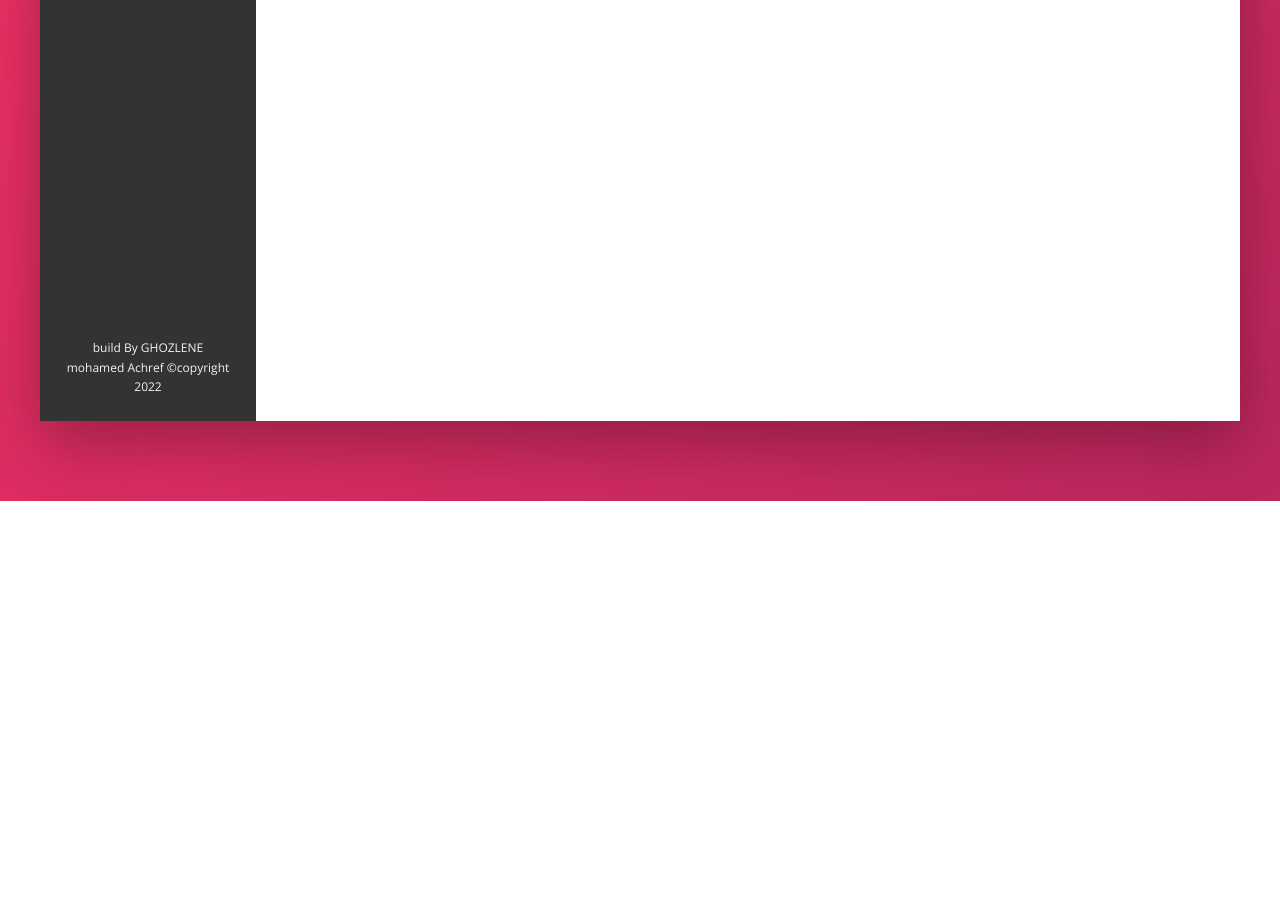
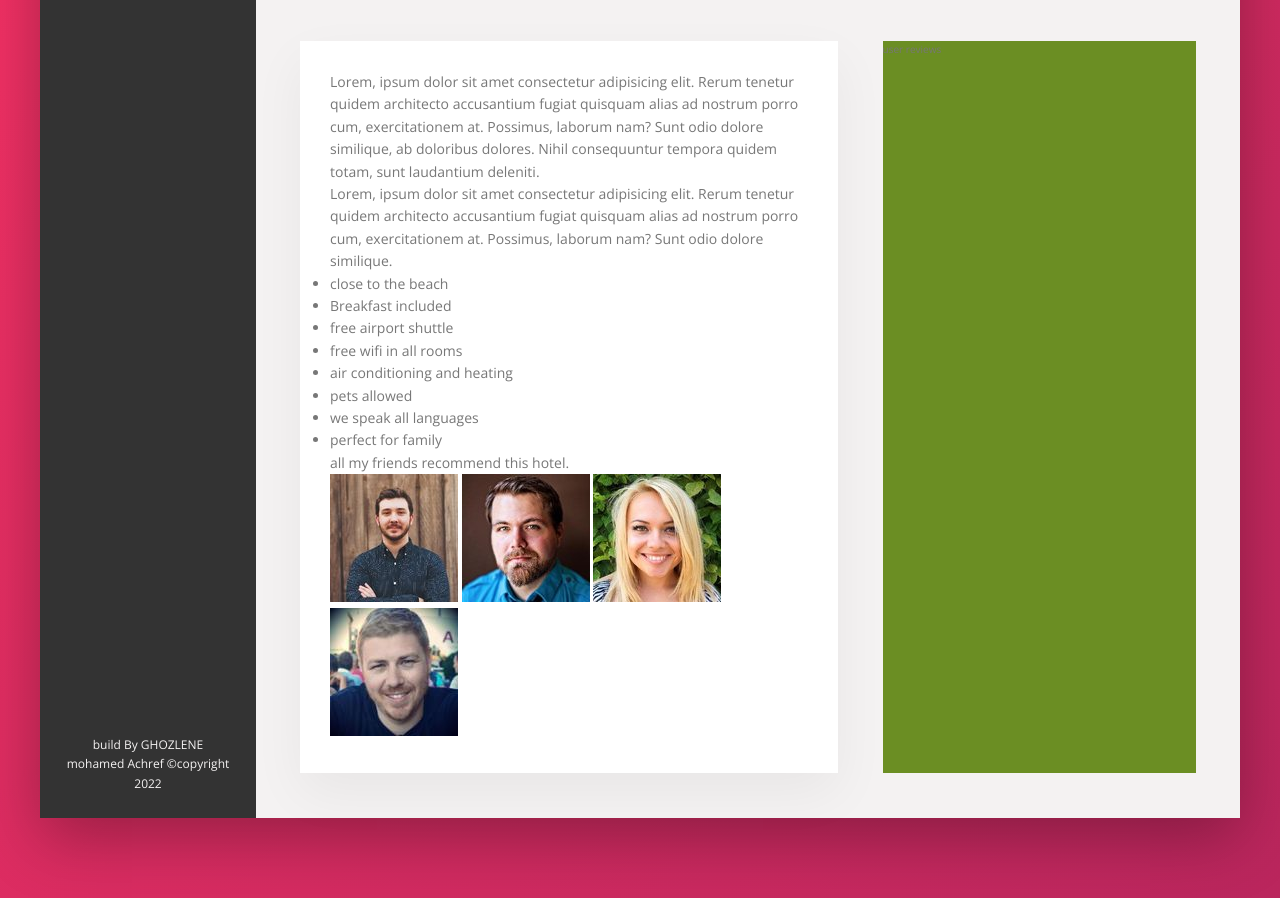
Before and after one commit to ghozlene/trillo-landing-page, a website: page index.html in a window 1280 px wide. Shown: the part 609-1507 px from the top of the page. Before the commit the page ends 1110 px from the top, so only its background shows below. Drawn offline with nearby package versions, Linux system fonts and the light colour scheme.

Commit message:
working on the description section

```diff
--- a/index.html
+++ b/index.html
@@ -158,6 +158,71 @@
                     </div>
 
                 </div>
+
+                <div class="details">
+                    <div class="description">
+
+                        <p class="paragraph">
+                            Lorem, ipsum dolor sit amet consectetur adipisicing elit. Rerum tenetur quidem architecto
+                            accusantium fugiat quisquam alias ad nostrum porro cum, exercitationem at. Possimus, laborum
+                            nam? Sunt odio dolore similique, ab doloribus dolores. Nihil consequuntur tempora quidem
+                            totam, sunt laudantium deleniti.
+                        </p>
+                        <p class="paragraph">
+                            Lorem, ipsum dolor sit amet consectetur adipisicing elit. Rerum tenetur quidem architecto
+                            accusantium fugiat quisquam alias ad nostrum porro cum, exercitationem at. Possimus, laborum
+                            nam? Sunt odio dolore similique.
+                        </p>
+
+                        <ul class="list">
+                            <li class="list__item">
+                                close to the beach
+                            </li>
+
+                            <li class="list__item">
+                                Breakfast included
+                            </li>
+
+                            <li class="list__item">
+                                free airport shuttle
+                            </li>
+
+                            <li class="list__item">
+                                free wifi in all rooms
+                            </li>
+                            <li class="list__item">
+                                air conditioning and heating
+                            </li>
+                            <li class="list__item">
+                                pets allowed
+                            </li>
+
+                            <li class="list__item">
+                                we speak all languages
+                            </li>
+                            <li class="list__item">
+                                perfect for family
+                            </li>
+                        </ul>
+
+                        <div class="recommend">
+                            <p class="recommend__count">
+
+                                all my friends recommend this hotel.
+                            </p>
+                            <div class="recommend__friends">
+                                <img src="img/user-4.jpg" alt="friend 1" class="recommend__photo">
+                                <img src="img/user-5.jpg" alt="friend 2" class="recommend__photo">
+                                <img src="img/user-6.jpg" alt="friend 3" class="recommend__photo">
+                                <img src="img/user-3.jpg" alt="friend 4" class="recommend__photo">
+                            </div>
+                        </div>
+                    </div>
+                    <div class="user-reviews">
+                        user reviews
+                    </div>
+                </div>
+
             </main>
         </div>
     </div>
--- a/sass/_base.scss
+++ b/sass/_base.scss
@@ -29,6 +29,13 @@ Grey dark 3: #999
 	--color-grey-dark-3: #999;
 
 	--color-shadow-dark: 0 2rem 6rem rgba(0, 0, 0, 0.3);
+
+	//border-bottom
+	--line: 0.15rem solid var(--color-grey-light-2);
+
+	//box shadow : shadow light
+
+	--shadow-light: 0 2rem 5rem rgba(0, 0, 0, 0.05);
 }
 
 * {
--- a/sass/_component.scss
+++ b/sass/_component.scss
@@ -182,7 +182,7 @@
 .overview {
 	display: flex;
 	align-items: center;
-	border-bottom: 0.15rem solid var(--color-grey-light-2);
+	border-bottom: var(--line);
 	&__heading {
 		font-size: 2.5rem;
 		font-weight: 300;
--- a/sass/_layouts.scss
+++ b/sass/_layouts.scss
@@ -10,7 +10,7 @@
 	height: 7rem;
 	font-size: 1.4rem;
 	background-color: var(--color-white);
-	border-bottom: 0.15rem solid var(--color-grey-light-2);
+	border-bottom: var(--line);
 	display: flex;
 	justify-content: space-between;
 	align-items: center;
@@ -33,5 +33,25 @@
 .hotel-view {
 	background-color: var(--color-white);
 	flex: 1;
-	height: 88rem;
 }
+
+.details {
+	display: flex;
+	padding: 4.4rem;
+	background-color: var(--color-grey-light-2);
+	border-bottom: var(--line);
+}
+
+.description {
+	background-color: var(--color-white);
+	font-size: 1.4rem;
+	box-shadow: var(--shadow-light);
+	padding: 3rem;
+	flex: 0 0 60%;
+	margin-right: 4.5rem;
+}
+
+.user-reviews {
+	background-color: olivedrab;
+	flex: 1;
+}
```
Also changed, not shown: css/style.css, 1 other file.
